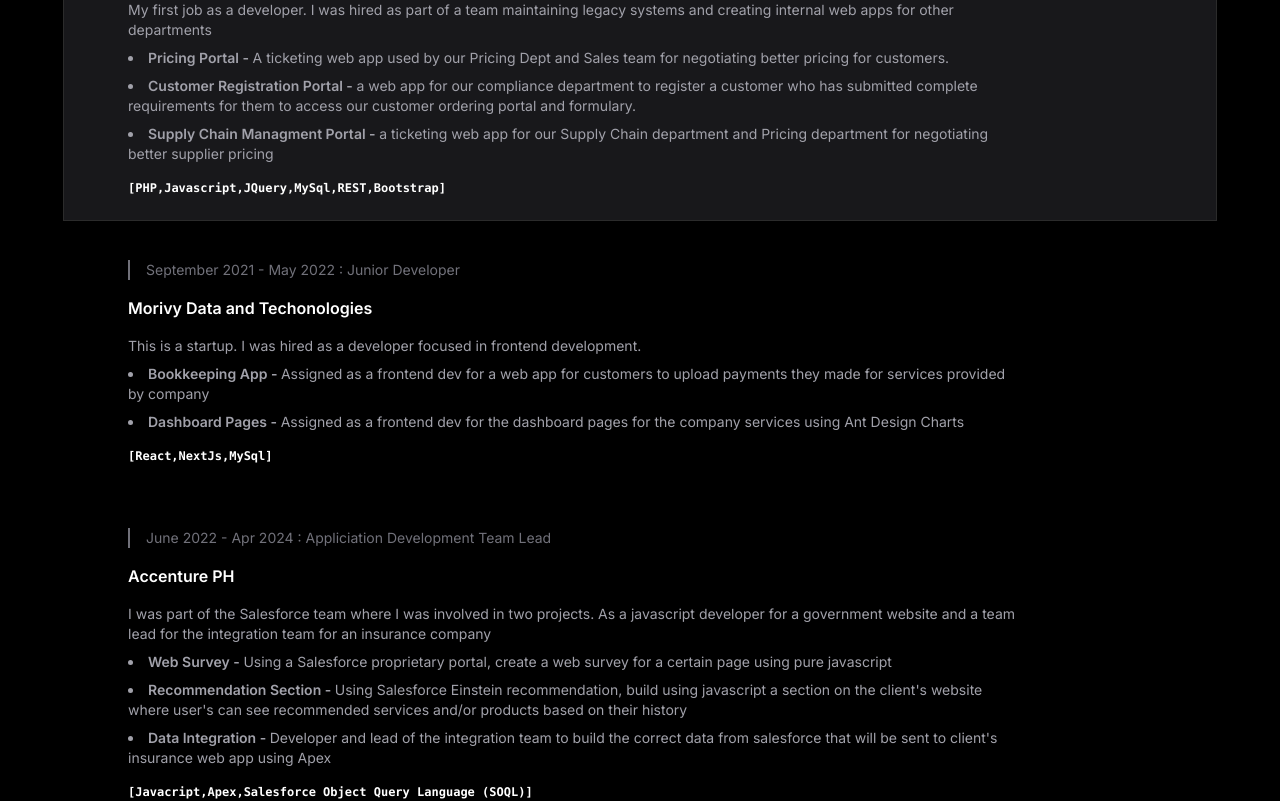
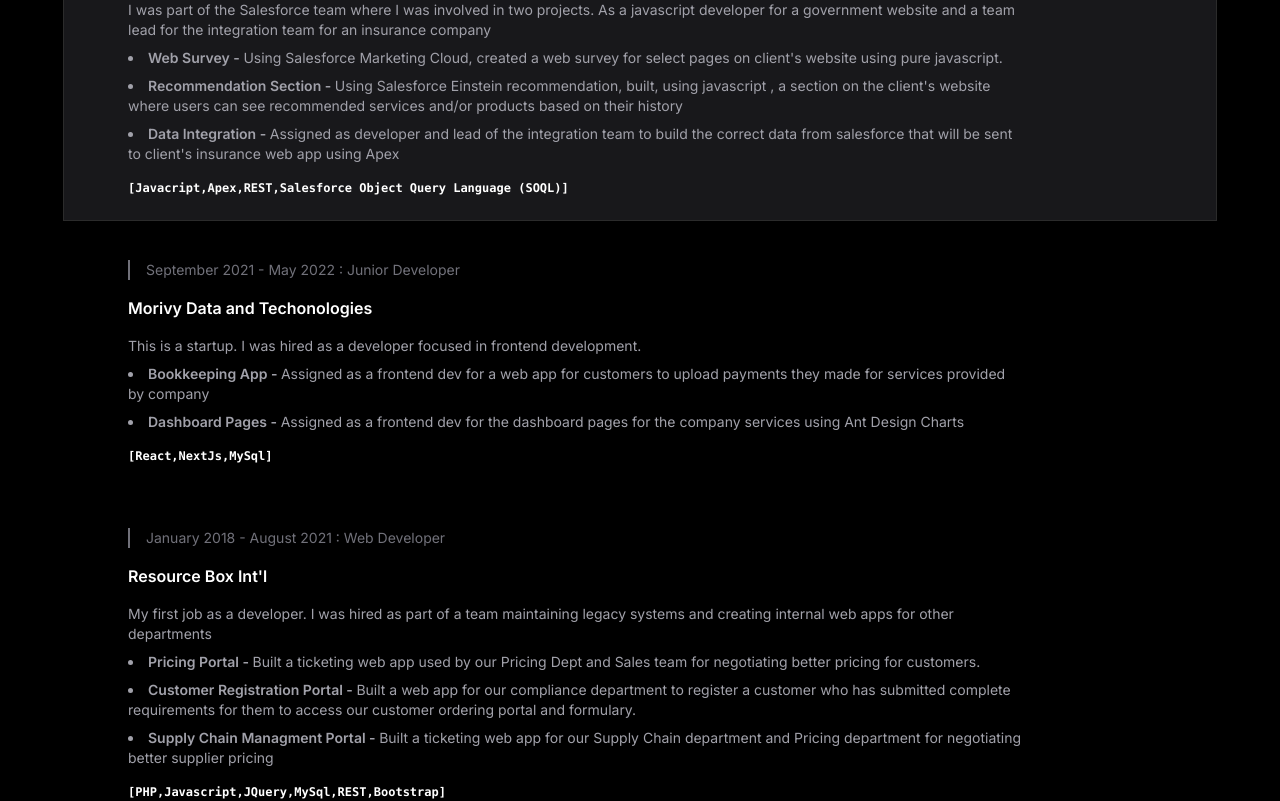
Before and after one commit to brailecg/tw-portfolio, a Next.js app: page /experience in a window 1280 px wide. Shown: the part 580-1381 px from the top of the page. Built offline with nearby package versions, Linux system fonts and the light colour scheme.

Commit message:
[FIXES] fixed experience page and resume

```diff
--- a/app/(pages)/experience/page.tsx
+++ b/app/(pages)/experience/page.tsx
@@ -6,30 +6,35 @@
 const experienceSummaryData = [
   {
     id: 1,
-    date_range: "January 2018 - August 2021",
-    company_name: "Resource Box Int'l",
-    position: "Web Developer",
+    date_range: "June 2022 - Apr 2024",
+    company_name: "Accenture PH",
+    position: "Appliciation Development Team Lead",
     summary:
-      "My first job as a developer. I was hired as part of a team maintaining legacy systems and creating internal web apps for other departments",
-    tech_stack: ["PHP", "Javascript", "JQuery", "MySql", "REST", "Bootstrap"],
+      "I was part of the Salesforce team where I was involved in two projects. As a javascript developer for a government website and a team lead for the integration team for an insurance company",
+    tech_stack: [
+      "Javacript",
+      "Apex",
+      "REST",
+      "Salesforce Object Query Language (SOQL)",
+    ],
     contributions: [
       {
         id: 1,
-        title: "Pricing Portal",
+        title: "Web Survey",
         description:
-          "A ticketing web app used by our Pricing Dept and Sales team for negotiating better pricing for customers.",
+          "Using Salesforce Marketing Cloud, created a web survey for select pages on client's website using pure javascript.",
       },
       {
         id: 2,
-        title: "Customer Registration Portal",
+        title: "Recommendation Section",
         description:
-          "a web app for our compliance department to register a customer who has submitted complete requirements for them to access our customer ordering portal and formulary.",
+          "Using Salesforce Einstein recommendation, built, using javascript , a section on the client's website where users can see recommended services and/or products based on their history",
       },
       {
         id: 3,
-        title: "Supply Chain Managment Portal",
+        title: "Data Integration",
         description:
-          "a ticketing web app for our Supply Chain department and Pricing department for negotiating better supplier pricing",
+          "Assigned as developer and lead of the integration team to build the correct data from salesforce that will be sent to client's insurance web app using Apex",
       },
     ],
   },
@@ -58,34 +63,30 @@
   },
   {
     id: 3,
-    date_range: "June 2022 - Apr 2024",
-    company_name: "Accenture PH",
-    position: "Appliciation Development Team Lead",
+    date_range: "January 2018 - August 2021",
+    company_name: "Resource Box Int'l",
+    position: "Web Developer",
     summary:
-      "I was part of the Salesforce team where I was involved in two projects. As a javascript developer for a government website and a team lead for the integration team for an insurance company",
-    tech_stack: [
-      "Javacript",
-      "Apex",
-      "Salesforce Object Query Language (SOQL)",
-    ],
+      "My first job as a developer. I was hired as part of a team maintaining legacy systems and creating internal web apps for other departments",
+    tech_stack: ["PHP", "Javascript", "JQuery", "MySql", "REST", "Bootstrap"],
     contributions: [
       {
         id: 1,
-        title: "Web Survey",
+        title: "Pricing Portal",
         description:
-          "Using a Salesforce proprietary portal, create a web survey for a certain page using pure javascript",
+          "Built a ticketing web app used by our Pricing Dept and Sales team for negotiating better pricing for customers.",
       },
       {
         id: 2,
-        title: "Recommendation Section",
+        title: "Customer Registration Portal",
         description:
-          "Using Salesforce Einstein recommendation, build using javascript a section on the client's website where user's can see recommended services and/or products based on their history",
+          "Built a web app for our compliance department to register a customer who has submitted complete requirements for them to access our customer ordering portal and formulary.",
       },
       {
         id: 3,
-        title: "Data Integration",
+        title: "Supply Chain Managment Portal",
         description:
-          "Developer and lead of the integration team to build the correct data from salesforce that will be sent to client's insurance web app using Apex",
+          "Built a ticketing web app for our Supply Chain department and Pricing department for negotiating better supplier pricing",
       },
     ],
   },
```
Also changed, not shown: 1 other file (tests, documents, lock files or other folders).
